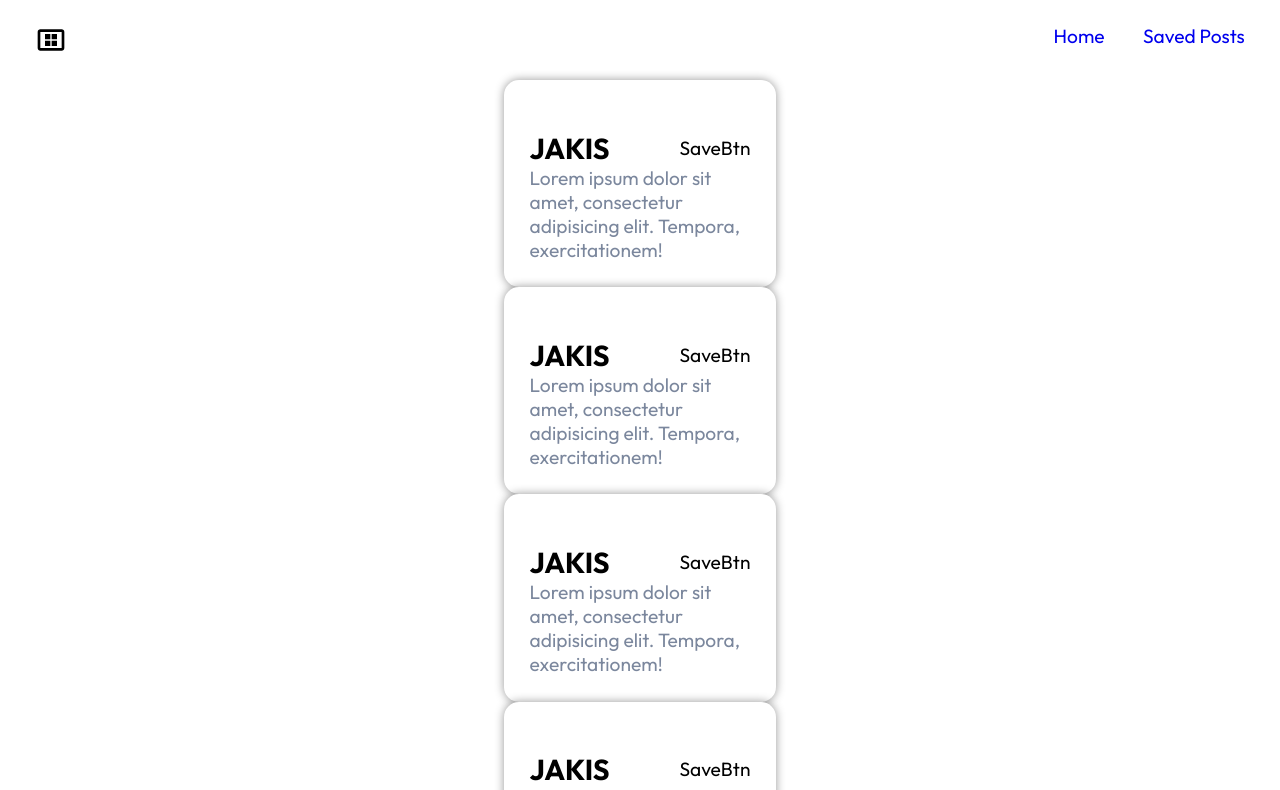
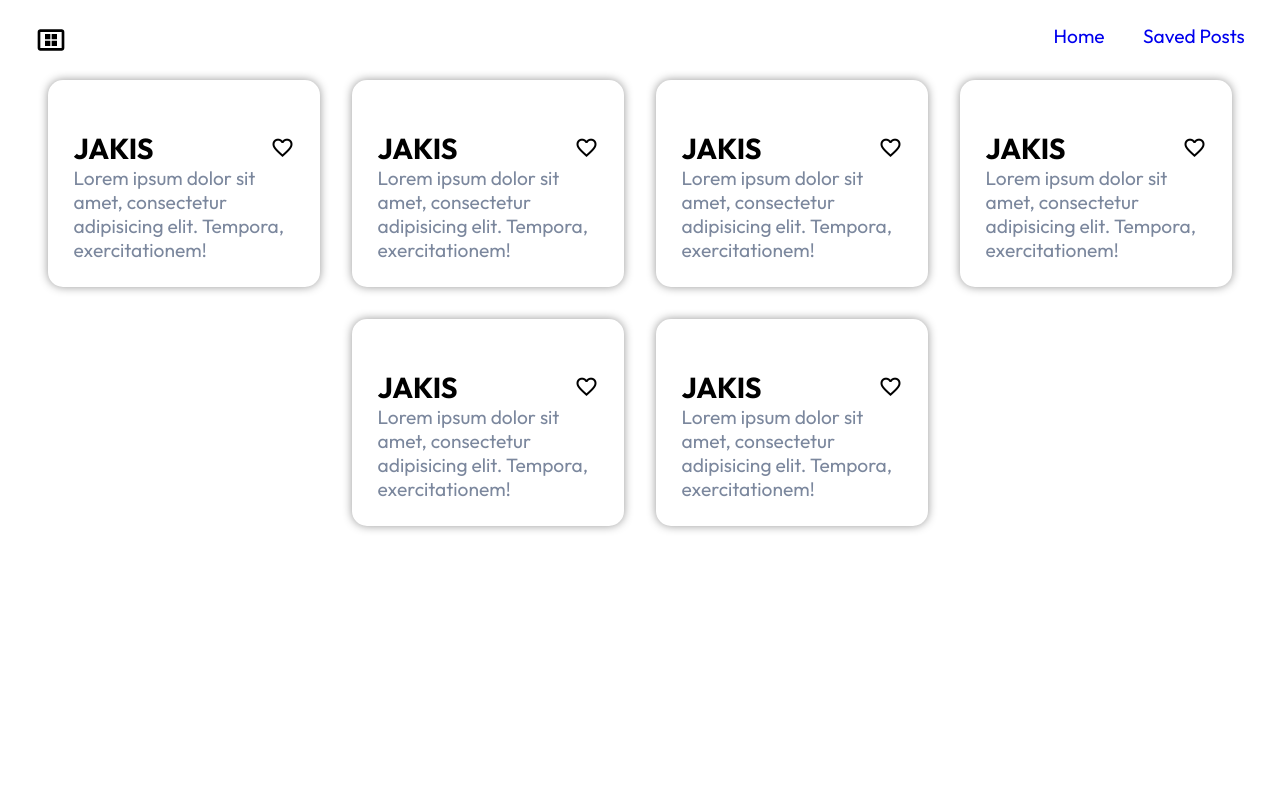
Before and after one commit to JuliaKucmierczyk/react-zaliczenie, a React (Vite) app: page / in a window 1280 px wide. Shown: the top 790 px of the page. Built offline with nearby package versions, Linux system fonts and the light colour scheme.

Commit message:
Add Google Fonts stylesheet and update SaveBtn component

```diff
--- a/index.html
+++ b/index.html
@@ -6,6 +6,10 @@
     <meta name="viewport" content="width=device-width, initial-scale=1.0" />
     <link rel="preconnect" href="https://fonts.googleapis.com" />
     <link rel="preconnect" href="https://fonts.gstatic.com" crossorigin />
+    <link
+      rel="stylesheet"
+      href="https://fonts.googleapis.com/css2?family=Material+Symbols+Outlined:opsz,wght,FILL,GRAD@24,400,0,0"
+    />
     <link
       href="https://fonts.googleapis.com/css2?family=Outfit:wght@400;700&display=swap"
       rel="stylesheet"
--- a/src/components/Navbar.tsx
+++ b/src/components/Navbar.tsx
@@ -1,4 +1,3 @@
-import SavedPosts from "../pages/SavedPosts";
 import logo from "../assets/images/logo.svg";
 import { Link } from "react-router-dom";
 
--- a/src/components/Post.tsx
+++ b/src/components/Post.tsx
@@ -2,7 +2,6 @@
 
 const Post = () => {
   return (
-    <section className="container">
     <article className="card-post">
       <img className="card-image" src="" alt="" />
       <div className="card-header">
@@ -14,7 +13,6 @@
         exercitationem!
       </p>
     </article>
-    </section>
   );
 };
 
--- a/src/components/PostContainer.tsx
+++ b/src/components/PostContainer.tsx
@@ -2,14 +2,14 @@
 
 const PostContainer = () => {
   return (
-    <>
+    <section className="container">
       <Post />
       <Post />
       <Post />
       <Post />
       <Post />
       <Post />
-    </>
+    </section>
   );
 };
 
--- a/src/components/SaveBtn.tsx
+++ b/src/components/SaveBtn.tsx
@@ -1,5 +1,5 @@
 const SaveBtn = () => {
-  return <div>SaveBtn</div>;
+  return <span className="material-symbols-outlined">favorite</span>;
 };
 
 export default SaveBtn;
--- a/src/styles/style.css
+++ b/src/styles/style.css
@@ -68,3 +68,8 @@
   justify-content: space-between;
   align-items: center;
 }
+
+/* SaveBTN components */
+.material-symbols-outlined {
+  display: block;
+}
```
Also changed, not shown: src/images/favorite_FILL0_wght400_GRAD0_opsz24.png (added). Lines whose indentation alone changed are shown as unchanged.
